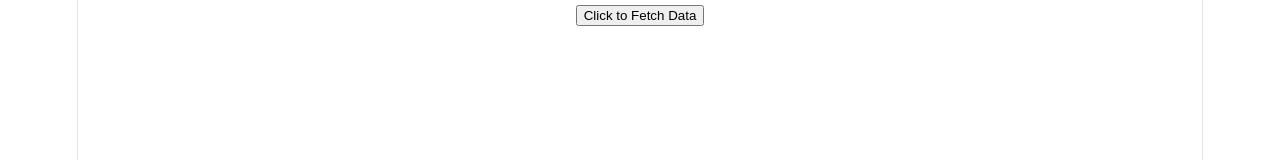
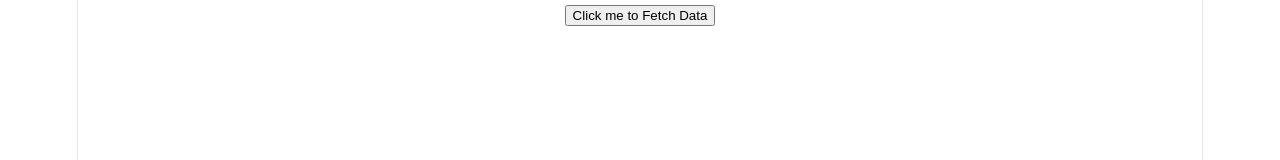
Before and after one commit to souravsharma-dev/first-react, a React (Vite) app: page / in a window 1280 px wide. Shown: the top 160 px of the page. Built offline with nearby package versions, Linux system fonts and the light colour scheme.

Commit message:
change in code

```diff
--- a/src/App.jsx
+++ b/src/App.jsx
@@ -12,7 +12,7 @@ const App = () => {
 
   return (
     <div>
-      <button onClick={testdata}>Click  to Fetch Data</button>
+      <button onClick={testdata}>Click me to Fetch Data</button>
     </div>
   );
 }
```
